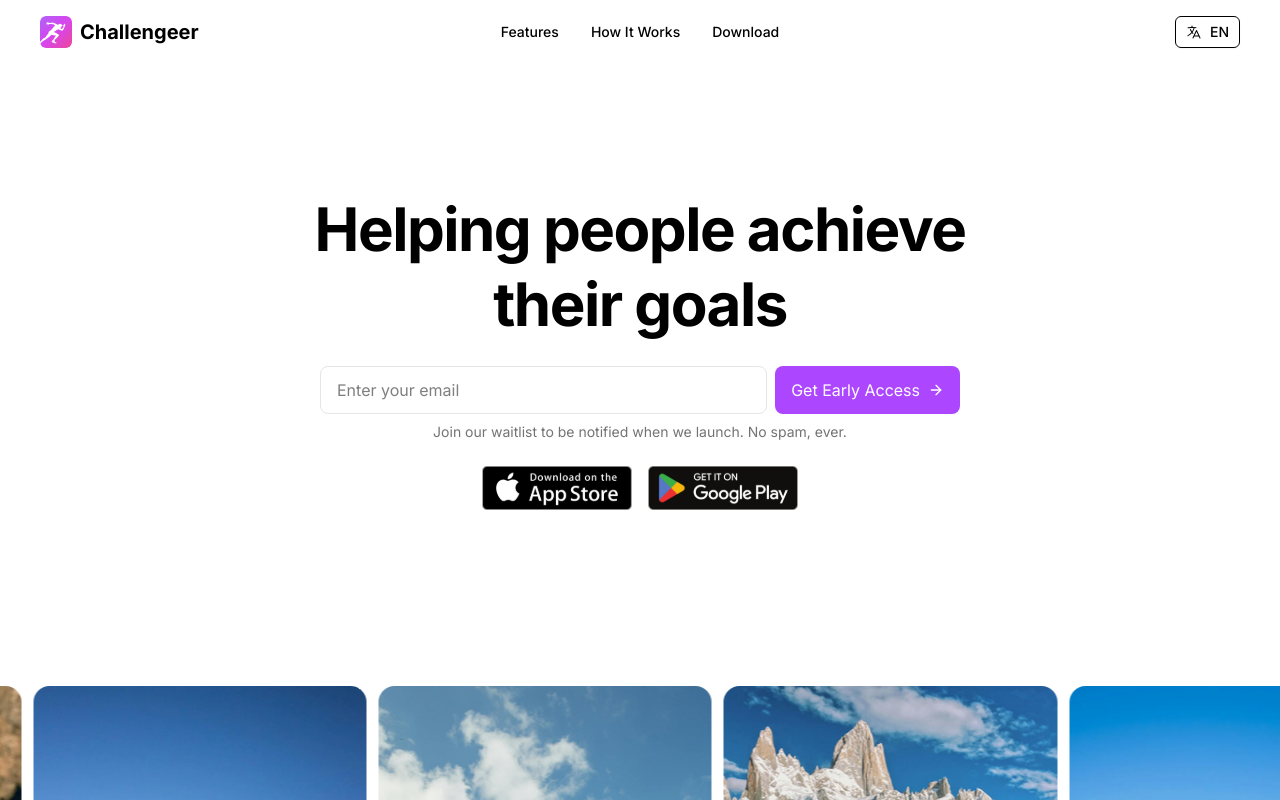
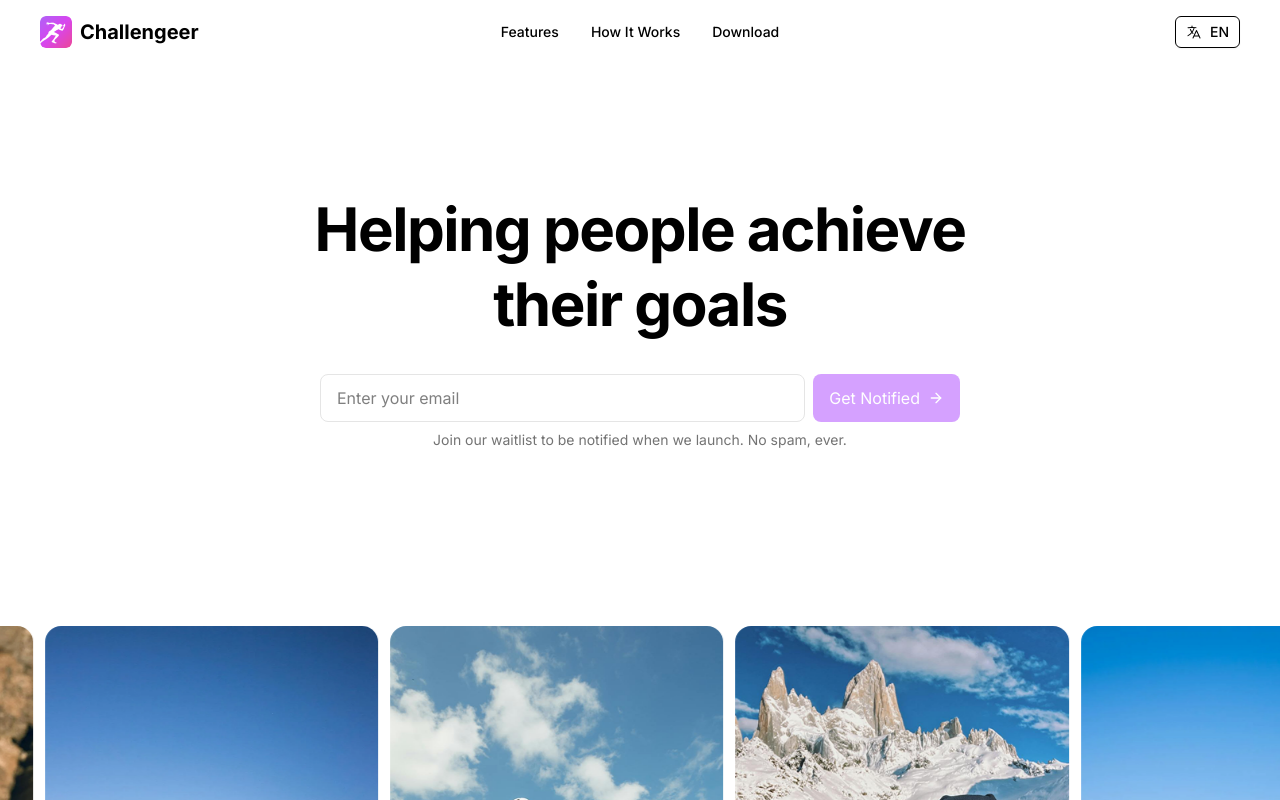
Before and after one commit to challengeer/landing-page, a Next.js app: page / in a window 1280 px wide. Shown: the top 800 px of the page. Built offline with nearby package versions, Linux system fonts and the light colour scheme.

Commit message:
Added multilanguage for email subscribe

```diff
--- a/components/EmailSubscribe.tsx
+++ b/components/EmailSubscribe.tsx
@@ -1,12 +1,27 @@
 'use client';
 import { useState } from 'react';
 import { ArrowRight, Loader2 } from 'lucide-react';
+import { useLanguage } from '@/contexts/LanguageContext';
 
 export function EmailSubscribe() {
+  const { t } = useLanguage();
   const [email, setEmail] = useState("");
+  const [validEmail, setValidEmail] = useState(false);
   const [error, setError] = useState("");
   const [success, setSuccess] = useState(false);
   const [isLoading, setIsLoading] = useState(false);
+
+  const verifyEmail = async (email: string) => {
+    const emailRegex = /^[^\s@]+@[^\s@]+\.[^\s@]+$/;
+    setValidEmail(emailRegex.test(email));
+  }
+
+  const handleEmailChange = (e: React.ChangeEvent<HTMLInputElement>) => {
+    setEmail(e.target.value);
+    setError("");
+    setSuccess(false);
+    verifyEmail(e.target.value);
+  }
 
   const handleSubmit = async (e: React.FormEvent) => {
     e.preventDefault();
@@ -14,13 +29,6 @@ export function EmailSubscribe() {
       setIsLoading(true);
       setError("");
       setSuccess(false);
-
-      const emailRegex = /^[^\s@]+@[^\s@]+\.[^\s@]+$/;
-      if (!email || !emailRegex.test(email)) {
-        setError("Invalid email address");
-        setIsLoading(false);
-        return;
-      }
 
       const response = await fetch('/api/subscribe', {
         method: 'POST',
@@ -34,11 +42,10 @@ export function EmailSubscribe() {
         setSuccess(true);
         setEmail("");
       } else {
-        setError("Something went wrong. Please try again.");
+        setError(t('EmailSubscribe.error'));
       }
     } catch (error) {
-      console.error(error);
-      setError("Something went wrong. Please try again.");
+      setError(t('EmailSubscribe.error'));
     } finally {
       setIsLoading(false);
     }
@@ -47,7 +54,7 @@ export function EmailSubscribe() {
   return (
     <div className="w-full">
       {success ? (
-        <p className="text-center text-sm">Thank you for subscribing!</p>
+        <p className="text-center text-sm">{t('EmailSubscribe.success')}</p>
       ) : (
         <form onSubmit={handleSubmit} className="max-w-screen-sm mx-auto">
           <div className="flex flex-col md:flex-row gap-2">
@@ -55,8 +62,8 @@ export function EmailSubscribe() {
               <input
                 type="email"
                 value={email}
-                onChange={(e) => setEmail(e.target.value)}
-                placeholder="Enter your email"
+                onChange={handleEmailChange}
+                placeholder={t('EmailSubscribe.placeholder')}
                 className="w-full px-4 h-12 border border-neutral-200 dark:border-neutral-700 rounded-lg focus:outline-none focus:ring-0"
                 required
               />
@@ -64,18 +71,19 @@ export function EmailSubscribe() {
             </div>
             <button
               type="submit"
-              className="flex items-center justify-center gap-2 bg-purple-500 text-white h-12 px-4 rounded-lg hover:opacity-80 cursor-pointer relative"
+              disabled={!validEmail || isLoading}
+              className={`flex items-center justify-center gap-2 bg-purple-500 text-white h-12 px-4 rounded-lg cursor-pointer relative ${!validEmail || isLoading ? 'opacity-50' : 'hover:opacity-80'}`}
             >
               {isLoading && (
                 <Loader2 className="w-6 h-6 animate-spin absolute" />
               )}
               <div className={`flex items-center gap-2 ${isLoading ? 'opacity-0' : ''}`}>
-                <span>Get Early Access</span>
+                <span>{t('EmailSubscribe.button')}</span>
                 <ArrowRight className="w-4 h-4" />
               </div>
             </button>
           </div>
-          <p className="text-center text-neutral-500 text-sm mt-2">Join our waitlist to be notified when we launch. No spam, ever.</p>
+          <p className="text-center text-neutral-500 text-sm mt-2">{t('EmailSubscribe.text')}</p>
         </form>
       )}
     </div>
--- a/components/Hero.tsx
+++ b/components/Hero.tsx
@@ -8,33 +8,11 @@ export function Hero() {
 
   return (
     <section className="py-12 md:py-24 lg:py-32">
-      <div className="max-w-screen-md mx-auto px-6 md:px-10 flex flex-col items-center justify-center gap-6">
+      <div className="max-w-screen-md mx-auto px-6 md:px-10 flex flex-col items-center justify-center gap-8">
         <h1 className="text-4xl sm:text-5xl lg:text-6xl font-bold leading-tight tracking-tight text-center">
           {t('Hero.title')}
         </h1>
         <EmailSubscribe />
-        <div className="flex flex-row items-center justify-center gap-4">
-          <Link href="#">
-            <Image
-              src="/images/store-badges/app-store.svg"
-              alt="App Store Download"
-              width={150}
-              height={50}
-              className="object-contain"
-              priority
-            />
-          </Link>
-          <Link href="#">
-            <Image
-              src="/images/store-badges/google-play.svg"
-              alt="Google Play Download"
-              width={150}
-              height={50}
-              className="object-contain"
-              priority
-            />
-          </Link>
-        </div>
       </div>
     </section>
   );
--- a/messages/en.json
+++ b/messages/en.json
@@ -52,14 +52,14 @@
     "googlePlay": "Google Play"
   },
   "Download": {
-    "title": "Download for IOS/Android",
-    "description": "Be the first to know when we launch new features and updates.",
-    "emailPlaceholder": "Enter your email",
-    "subscribe": "Subscribe",
-    "privacyText": "We'll keep you updated on our launch and new features.",
-    "termsLink": "Terms & Conditions",
-    "downloadAppStore": "Download on App Store",
-    "downloadGooglePlay": "Get it on Google Play"
+    "title": "Launching soon"
+  },
+  "EmailSubscribe": {
+    "placeholder": "Enter your email",
+    "button": "Get Notified",
+    "text": "Join our waitlist to be notified when we launch. No spam, ever.",
+    "error": "Something went wrong. Please try again.",
+    "success": "Thank you for subscribing!"
   },
   "Footer": {
     "rights": "© {year} Challengeer",
--- a/messages/sk.json
+++ b/messages/sk.json
@@ -52,14 +52,14 @@
     "googlePlay": "Google Play"
   },
   "Download": {
-    "title": "Stiahnite si Challengeer pre IOS/Android",
-    "description": "Buďte prví, kto sa dozvie o nových funkciách a aktualizáciách.",
-    "emailPlaceholder": "Zadajte svoj email",
-    "subscribe": "Prihlásiť sa",
-    "privacyText": "Budeme vás informovať o spustení a nových funkciách.",
-    "termsLink": "Podmienky používania",
-    "downloadAppStore": "Stiahnuť z App Store",
-    "downloadGooglePlay": "Získať na Google Play"
+    "title": "Už čoskoro spúšťame"
+  },
+  "EmailSubscribe": {
+    "placeholder": "Zadaj svoj email",
+    "button": "Dostať Upozornenie",
+    "text": "Buď prvý, kto sa dozvie o spustení aplikácie.",
+    "error": "Niečo sa pokazilo. Skúste to znova.",
+    "success": "Ďakujeme za odoslanie."
   },
   "Footer": {
     "rights": "© {year} Challengeer",
```
